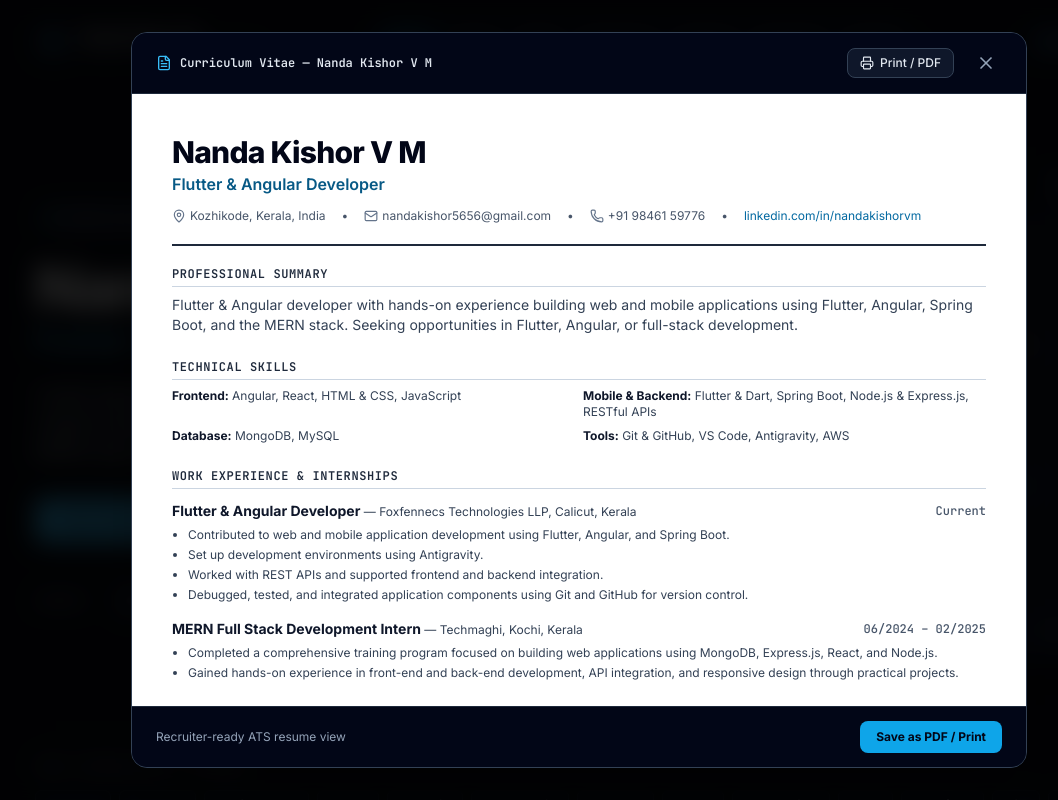
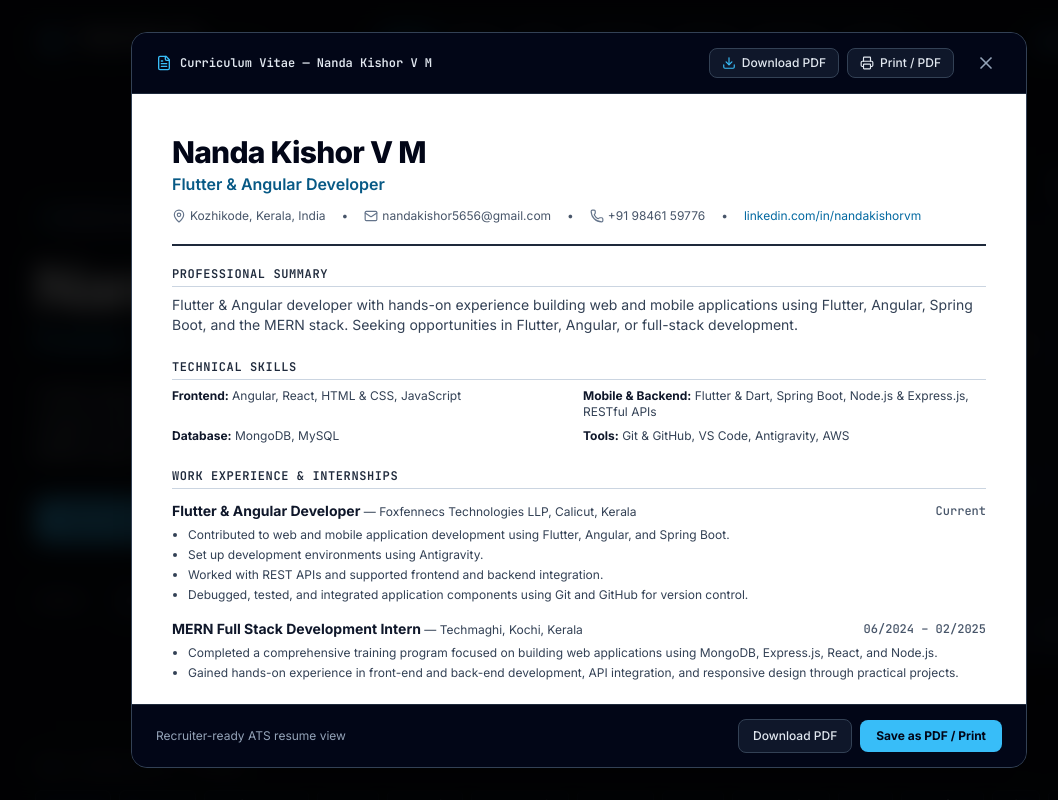
Before and after one commit to kishor5656/portfolio, a React (Vite) app: page / in a window 1280 px wide. Both pictures are taken after a click on the button "Resume". Shown: the top 800 px of the page, without its empty margins (61-1119 px from the left). Built offline with nearby package versions, Linux system fonts and the light colour scheme.

Commit message:
Configure GitHub Pages deployment workflow, relative base path, and direct PDF download

```diff
--- a/index.html
+++ b/index.html
@@ -2,7 +2,7 @@
 <html lang="en" class="scroll-smooth dark">
   <head>
     <meta charset="UTF-8" />
-    <link rel="icon" type="image/svg+xml" href="/favicon.svg" />
+    <link rel="icon" type="image/svg+xml" href="./favicon.svg" />
     <meta name="viewport" content="width=device-width, initial-scale=1.0" />
     <title>Nanda Kishor V M — Flutter & Angular Developer | Full-Stack</title>
     <meta name="description" content="Portfolio of Nanda Kishor V M, a Flutter & Angular Developer building responsive web and mobile applications using Flutter, Angular, Spring Boot, and MERN stack technologies." />
--- a/src/components/ResumeModal.jsx
+++ b/src/components/ResumeModal.jsx
@@ -45,6 +45,16 @@ export default function ResumeModal({ isOpen, onClose }) {
           </div>
 
           <div className="flex items-center gap-2">
+            <a
+              href={personalInfo.resumeUrl}
+              download="Nanda_Kishor_VM_Resume.pdf"
+              className="inline-flex items-center gap-1.5 px-3 py-1.5 rounded-lg text-xs font-medium text-slate-200 bg-surface-900 border border-slate-700 hover:border-brand-500/50 hover:text-brand-300 transition-colors"
+              title="Download Authentic PDF"
+            >
+              <Download className="w-3.5 h-3.5 text-brand-400" />
+              <span>Download PDF</span>
+            </a>
+
             <button
               onClick={handlePrint}
               className="inline-flex items-center gap-1.5 px-3 py-1.5 rounded-lg text-xs font-medium text-slate-200 bg-surface-900 border border-slate-700 hover:border-slate-500 hover:text-white transition-colors"
@@ -187,15 +197,23 @@ export default function ResumeModal({ isOpen, onClose }) {
 
         </div>
 
-        {/* Modal Footer */}
-        <div className="px-6 py-3.5 bg-slate-950 border-t border-slate-800 flex items-center justify-between text-xs text-slate-400">
+        <div className="px-6 py-3.5 bg-slate-950 border-t border-slate-800 flex flex-wrap items-center justify-between gap-3 text-xs text-slate-400">
           <span>Recruiter-ready ATS resume view</span>
-          <button
-            onClick={handlePrint}
-            className="px-4 py-2 rounded-lg bg-sky-500 hover:bg-sky-400 text-slate-950 font-bold transition-colors"
-          >
-            Save as PDF / Print
-          </button>
+          <div className="flex items-center gap-2">
+            <a
+              href={personalInfo.resumeUrl}
+              download="Nanda_Kishor_VM_Resume.pdf"
+              className="px-3.5 py-2 rounded-lg bg-surface-900 border border-slate-700 hover:border-brand-500/50 text-slate-200 hover:text-white font-medium transition-colors"
+            >
+              Download PDF
+            </a>
+            <button
+              onClick={handlePrint}
+              className="px-4 py-2 rounded-lg bg-brand-400 hover:bg-brand-300 text-slate-950 font-bold transition-colors"
+            >
+              Save as PDF / Print
+            </button>
+          </div>
         </div>
 
       </div>
--- a/src/data/portfolioData.js
+++ b/src/data/portfolioData.js
@@ -8,7 +8,7 @@ export const personalInfo = {
   phoneFormatted: "+91 98461 59776",
   github: "https://github.com/kishor5656",
   linkedin: "https://www.linkedin.com/in/nandakishorvm",
-  resumeUrl: "/resume.pdf", // Real PDF placed in public/resume.pdf
+  resumeUrl: "./resume.pdf", // Real PDF placed in public/resume.pdf
 
   shortIntro:
     "Flutter & Angular developer with hands-on experience building web and mobile applications using Flutter, Angular, Spring Boot, and the MERN stack. Seeking opportunities in Flutter, Angular, or full-stack development.",
--- a/vite.config.js
+++ b/vite.config.js
@@ -3,6 +3,7 @@ import react from '@vitejs/plugin-react'
 
 // https://vite.dev/config/
 export default defineConfig({
+  base: './',
   plugins: [react()],
   server: {
     port: 3000,
```
